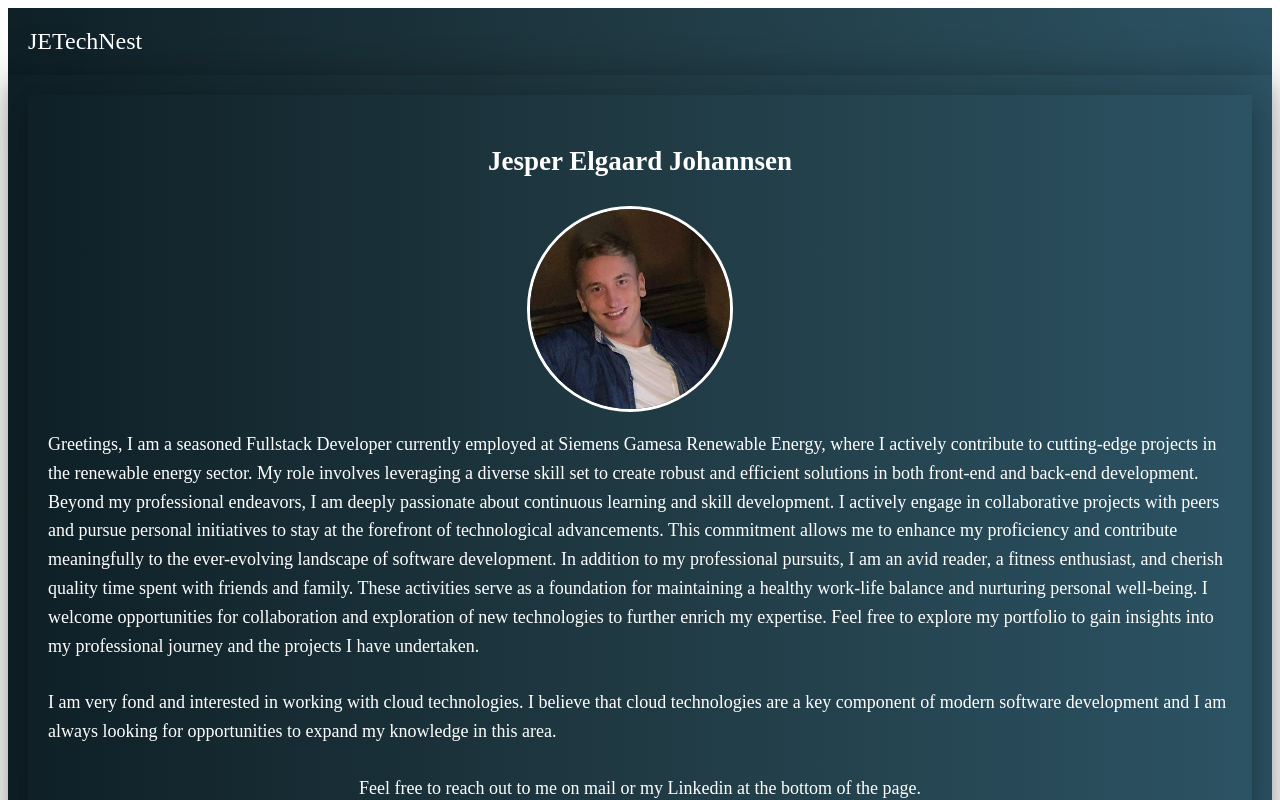
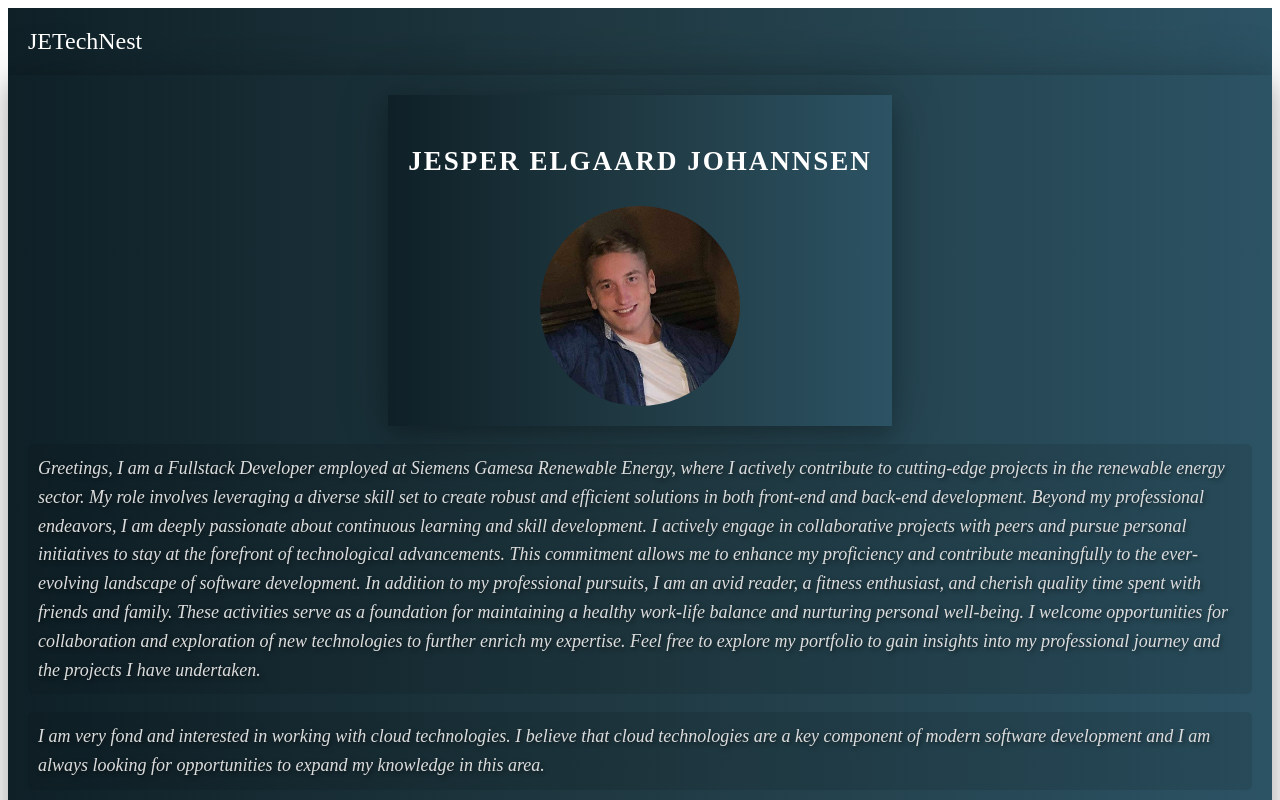
Before and after one commit to Jesperejohannsen/jetechnest, a React (Vite) app: page / in a window 1280 px wide. Shown: the top 800 px of the page. Built offline with nearby package versions, Linux system fonts and the light colour scheme.

Commit message:
changing about section

```diff
--- a/package.json
+++ b/package.json
@@ -11,6 +11,7 @@
     "preview": "vite preview"
   },
   "dependencies": {
+    "@fortawesome/fontawesome-svg-core": "^6.5.1",
     "@fortawesome/free-brands-svg-icons": "^6.5.1",
     "@fortawesome/free-solid-svg-icons": "^6.5.1",
     "@fortawesome/react-fontawesome": "^0.2.0",
--- a/src/components/about/About.css
+++ b/src/components/about/About.css
@@ -17,46 +17,55 @@
   align-items: center;
   line-height: 1.8;
   font-size: 18px;
+  transition: transform 0.5s;
 }
 
 .about-container {
   animation: fadeIn 2s ease-in-out;
-
 }
 
 .about h2 {
   margin-bottom: 20px;
   order: 1;
+  text-transform: uppercase;
+  font-weight: bold;
+  letter-spacing: 2px;
 }
 
 .about img {
   order: 2;
   margin-right: 20px;
+  border-radius: 50%;
+  width: 200px;
+  transition: transform 0.5s;
+  margin-right: 0;
 }
 
 .about p {
   margin-bottom: 10px;
   line-height: 1.6;
   order: 3;
+  font-style: italic;
+  color: #ddd;
+  text-shadow: 2px 2px 4px rgba(0, 0, 0, 0.5);
+  background: rgba(0, 0, 0, 0.1);
+  padding: 10px;
+  border-radius: 5px;
+  transition: background 0.5s;
+}
+
+.about p:hover {
+  background: rgba(0, 0, 0, 0.2);
 }
 
 .profile-image {
   border-radius: 50%;
-  border: 3px solid #fff;
-  width: 100%;
-  max-width: 200px;
-  height: auto;
-  object-fit: cover;
+  transition: transform 0.5s;
 }
 
-@media (max-width: 600px) {
-  .about {
-    flex-direction: column;
-    align-items: center;
-  }
+@media screen and (max-width: 768px) {
 
   .about img {
-    margin-right: 0;
-    margin-bottom: 20px;
+    margin-right: 20px;
   }
 }
--- a/src/components/about/About.tsx
+++ b/src/components/about/About.tsx
@@ -1,7 +1,5 @@
 import "./About.css";
 import profileImage from "../../assets/profilePicture.jpg";
-
-
 
 const About = () => {
   return (
@@ -10,37 +8,40 @@ const About = () => {
         <section id="about" className="about">
           <h2>Jesper Elgaard Johannsen</h2>
           <img src={profileImage} alt="Profile" className="profile-image" />
+        </section>
+          <div className="AboutParagraph">
             <p>
-            Greetings, I am a seasoned Fullstack Developer currently employed at
-            Siemens Gamesa Renewable Energy, where I actively contribute to
-            cutting-edge projects in the renewable energy sector. My role
-            involves leveraging a diverse skill set to create robust and
-            efficient solutions in both front-end and back-end development.
-            Beyond my professional endeavors, I am deeply passionate about
-            continuous learning and skill development. I actively engage in
-            collaborative projects with peers and pursue personal initiatives to
-            stay at the forefront of technological advancements. This commitment
-            allows me to enhance my proficiency and contribute meaningfully to
-            the ever-evolving landscape of software development. In addition to
-            my professional pursuits, I am an avid reader, a fitness enthusiast,
+              Greetings, I am a Fullstack Developer employed at Siemens Gamesa
+              Renewable Energy, where I actively contribute to cutting-edge
+              projects in the renewable energy sector. My role involves
+              leveraging a diverse skill set to create robust and efficient
+              solutions in both front-end and back-end development. Beyond my
+              professional endeavors, I am deeply passionate about continuous
+              learning and skill development. I actively engage in collaborative
+              projects with peers and pursue personal initiatives to stay at the
+              forefront of technological advancements. This commitment allows me
+              to enhance my proficiency and contribute meaningfully to the
+              ever-evolving landscape of software development. In addition to my
+              professional pursuits, I am an avid reader, a fitness enthusiast,
               and cherish quality time spent with friends and family. These
-            activities serve as a foundation for maintaining a healthy work-life
-            balance and nurturing personal well-being. I welcome opportunities
-            for collaboration and exploration of new technologies to further
-            enrich my expertise. Feel free to explore my portfolio to gain
-            insights into my professional journey and the projects I have
-            undertaken.
+              activities serve as a foundation for maintaining a healthy
+              work-life balance and nurturing personal well-being. I welcome
+              opportunities for collaboration and exploration of new
+              technologies to further enrich my expertise. Feel free to explore
+              my portfolio to gain insights into my professional journey and the
+              projects I have undertaken.
             </p>
             <p>
-            I am very fond and interested in working with cloud technologies. I
-            believe that cloud technologies are a key component of modern
+              I am very fond and interested in working with cloud technologies.
+              I believe that cloud technologies are a key component of modern
               software development and I am always looking for opportunities to
               expand my knowledge in this area.
             </p>
             <p>
-            Feel free to reach out to me on mail or my Linkedin at the bottom of the page.
+              Feel free to reach out to me on mail or my Linkedin at the bottom
+              of the page.
             </p>
-        </section>
+          </div>
       </div>
     </div>
   );
```
Also changed, not shown: 1 other file (tests, documents, lock files or other folders). Lines whose indentation alone changed are shown as unchanged.
